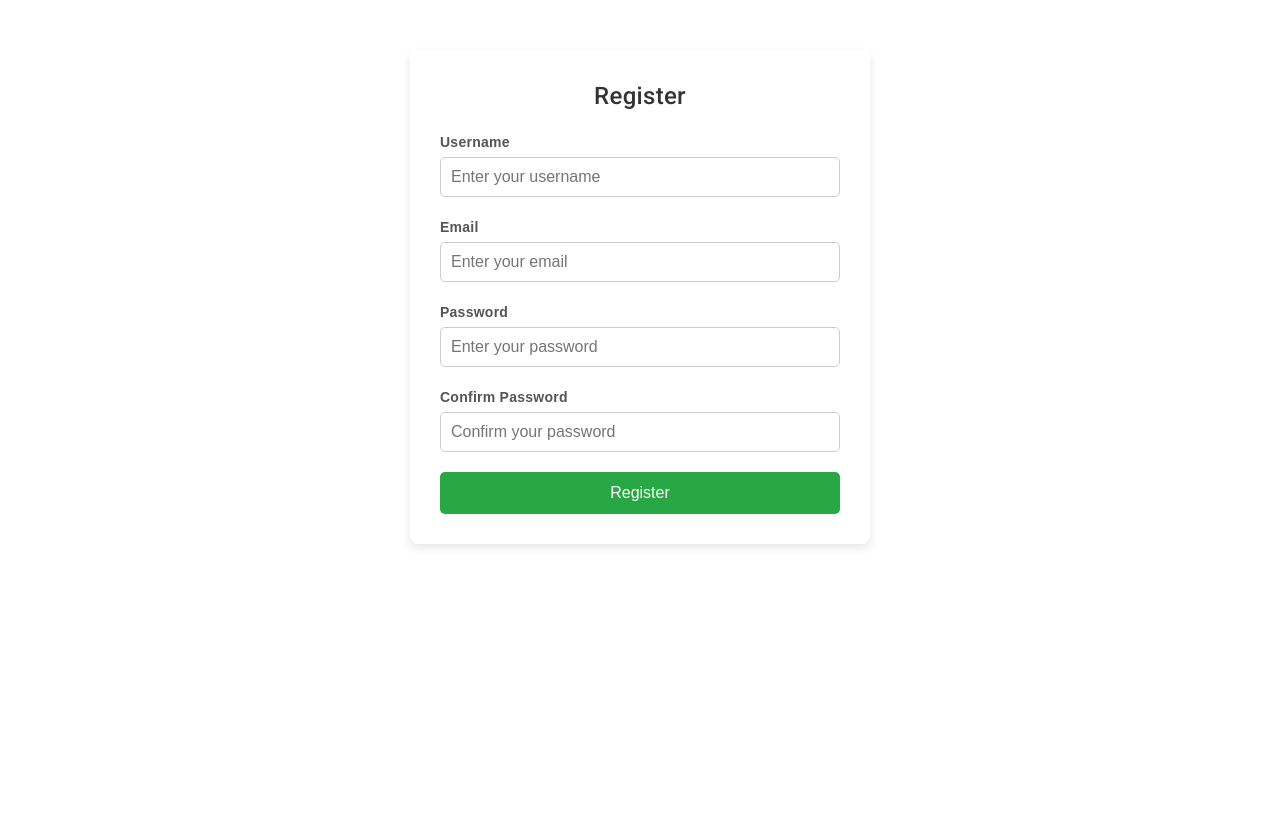
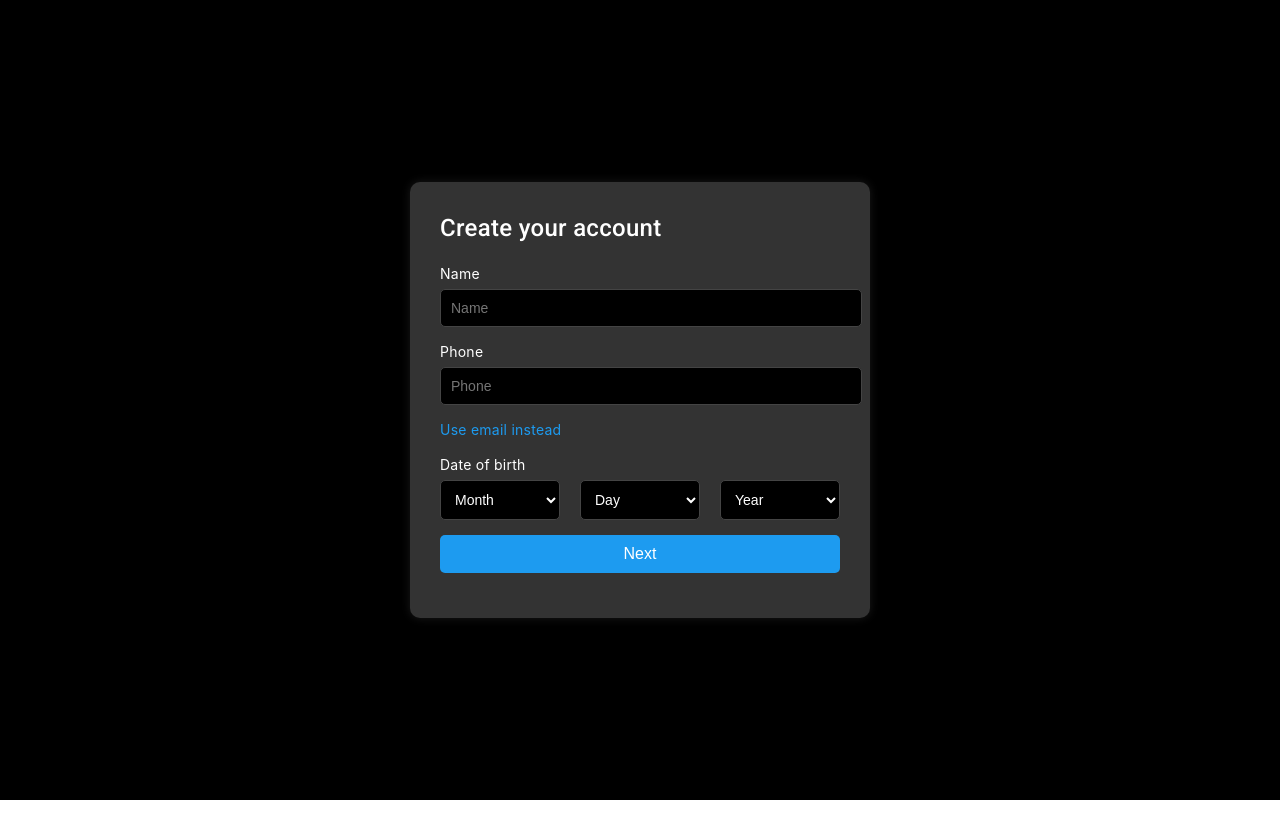
Before and after one commit to samyogacharya12/Twitter-demake-frontend, an Angular app: page /registration in a window 1280 px wide. Shown: the top 838 px of the page. After the commit the page ends 800 px from the top, so only its background shows below. Built offline with nearby package versions, Linux system fonts and the light colour scheme.

Commit message:
adding changes

```diff
--- a/src/app/dashboard/dashboard.component.html
+++ b/src/app/dashboard/dashboard.component.html
@@ -54,14 +54,14 @@
       <h3>Recent Posts</h3>
       <div class="user-info">
         <div class="circle-container">
-          <img src="https://i.postimg.cc/pXZ6F2Bd/Elon-Musk-Royal-Society.jpg" alt="Profile Picture" class="circular-image">
+          <img src="https://i.postimg.cc/gJ6hQ9yj/rose.jpg" alt="Profile Picture" class="circular-image">
         </div>
         <span class="username">{{ userName }}</span>
       </div>
 
       <div class="post">
         <div class="box">
-          <img src="https://i.postimg.cc/DyptQ6Kt/image.jpg" alt="Example post image" class="post-image" />
+          <img src="https://i.postimg.cc/gJ6hQ9yj/rose.jpg" alt="Example post image" class="post-image" />
         </div>
         <div class="reactions">
           <div class="reaction-container">
--- a/src/app/login/login.component.css
+++ b/src/app/login/login.component.css
@@ -1,91 +1,167 @@
-body {
-    font-family: Arial, Helvetica, sans-serif;
-    background-color: #f4f4f4;
-    margin: 0;
-    padding: 0;
+/* Modal Popup */
+.modal {
+  display: flex;
+  justify-content: center;
+  align-items: center;
+  position: fixed;
+  top: 0;
+  left: 0;
+  width: 100%;
+  height: 100%;
+  background-color: rgba(0, 0, 0, 0.5); /* Semi-transparent background */
+  z-index: 1000; /* Make sure it appears above everything else */
 }
 
-  form {
-    border: 3px solid #f1f1f1;
+.modal-content {
   background-color: #fff;
-    max-width: 600px; /* Increased width */
-    margin: 80px auto; /* Adjusted margin */
-    padding: 40px; /* Increased padding */
-    box-shadow: 0 6px 12px rgba(0,0,0,0.2); /* Increased shadow for depth */
+  padding: 20px;
+  border-radius: 10px;
+  width: 400px;
+  box-shadow: 0 0 10px rgba(0, 0, 0, 0.1);
 }
 
-  input[type=email], input[type=password] {
-    width: 100%;
-    padding: 18px 24px; /* Increased padding for more spacious fields */
-    margin: 10px 0; /* Adjusted margin */
-    border: 1px solid #ccc;
-    border-radius: 8px; /* Slightly increased border radius */
-    box-sizing: border-box;
-    font-size: 18px; /* Increased font size */
+.close {
+  float: right;
+  font-size: 20px;
+  cursor: pointer;
 }
 
-  button {
-    background-color: #04AA6D;
-    color: white;
-    padding: 18px 24px; /* Increased button size */
-    margin: 14px 0;
-    border: none;
-    cursor: pointer;
-    width: 100%;
-    border-radius: 8px; /* Increased border radius */
-    font-size: 20px; /* Increased font size */
+.close:hover {
+  color: red;
 }
 
-  button:hover {
-    opacity: 0.9;
+body {
+  margin: 0px;
+  width: 100%;
+  height: 100%;
+  background: #233540;
 }
-
-  .cancelbtn {
-    width: auto;
-    padding: 12px 24px; /* Increased cancel button padding */
-    background-color: #f44336;
-    border-radius: 6px;
+.header {
+  margin-top: 100px; /* Moves the title down */
+  display: flex;
 }
-
-  .imgcontainer {
-    text-align: center;
-    margin: 32px 0 16px 0; /* Increased margin for spacing */
+.main {
+  padding-top: 100px;
 }
-
-  img.avatar {
-    width: 35%; /* Slightly increased avatar size */
-    border-radius: 50%;
+.login-portal {
+  width: 600px;
+  height: 680px;
+  background: black;
+  margin: auto;
+  border-radius: 15px;
+  display: flex; /* Enable flexbox */
+  flex-direction: column; /* Align children vertically */
+  justify-content: flex-start; /* Change to adjust alignment (e.g., flex-start or center) */
 }
-
-  .container {
-    padding: 20px; /* Increased padding for container */
+.close-button{
+  font-size: 28px;
+  color: white;
+  width: 35px;
+  height: 35px;
+  background: black;
+  border-radius: 20px;
+  margin-left: 10px;
+  margin-top: 10px;
+  float: left;
+  cursor: pointer;
 }
-
-  .psw {
-    float: right;
-    padding-top: 18px; /* Adjusted padding */
+.close-button:hover{
+  background: #21201f;
 }
-
-  .container .checkbox {
-    margin-top: 18px; /* Adjusted margin */
+.logo-img{
+  margin-left: 240px;
+  margin-top: 7px;
+  width: 43px;
 }
-
-  @media screen and (max-width: 600px) {
-    form {
-      width: 95%; /* Increased width for mobile responsiveness */
+.title{
+  color: white;
+  font-family: "Segoe UI", Helvetica, Arial, sans-serif;
+  margin-left: 160px;
+  margin-top: 15px;
 }
-
-    .psw {
-      float: none;
-      display: block;
-      text-align: right;
+.login-btn{
+  height: 45px;
+  background: white;
+  margin-left: 160px;
+  margin-top: 10px;
+  padding-right: 80px;
+  border-radius: 30px;
 }
+.line{
+  color: #2e2c2c;
+  padding-left: 162px;
+  font-family: sans-serif;
 }
-
-  @media screen and (max-width: 400px) {
-    .cancelbtn, .psw {
-      width: 100%;
-      display: block;
-      text-align: center;
+.username-btn{
+  width: 312px;
+  margin-left: 160px;
+  margin-top: -11px;
+  height: 50px;
+  border: 1px solid #2e2c2c;
+  background: black;
+  border-radius: 5px;
+  font-family: sans-serif;
+  font-size: 16px;
 }
+.next-label{
+  color: black;
+  background: white;
+  float: left;
+  margin-left: 140px;
+  margin-top: 11px;
+  font-size: 16px;
+  font-weight: bold;
+  font-family: sans-serif;
+  margin-right: 55px;
 }
+.forgot-btn{
+  height: 45px;
+  background: black;
+  border: 1px solid #605d5d;
+  margin-left: 160px;
+  margin-top: 10px;
+  padding-right: 80px;
+  border-radius: 30px;
+  float: left;
+  cursor: pointer;
+}
+.forgot-btn:hover{
+  background: #21201f;
+}
+.forgot-label{
+  color: white;
+  background: black;
+  float: left;
+  margin-left: 90px;
+  margin-top: 11px;
+  font-size: 16px;
+  font-weight: bold;
+  font-family: sans-serif;
+  margin-right: 5px;
+  cursor: pointer;
+}
+.forgot-label:hover{
+  background: #21201f;
+}
+.para{
+  float: left;
+  color: #746f6f;
+  font-family: Verdana, Geneva, Tahoma, sans-serif;
+  margin-left: 160px;
+  margin-top: 50px;
+  font-size: 15px;
+}
+.link{
+  float: left;
+  margin-top: 50px;
+  margin-left: 5px;
+  text-decoration: none;
+  color: #0c4c8f;
+  cursor: pointer;
+}
+.link:hover{
+  text-decoration: underline;
+}
+input{
+  color: white;
+}
--- a/src/app/login/login.component.html
+++ b/src/app/login/login.component.html
@@ -1,9 +1,34 @@
-<div class="login-container">
-    <form>
-      <input type="email"  name="email" placeholder="Email" required />
-      <br>
-      <input type="password" name="password" placeholder="Password" required />
-      <br>
-      <button type="submit">Login</button>
-    </form>
+<body>
+  <div class="main">
+      <div class="login-portal">
+          <div class="header">
+              <h1 class="title">Sign in to Twitter Demake</h1>
+          </div>
+          <form class="twitter-form">
+              <div class="login">
+                  <p class="line">_________________or________________</p><br>
+                  <div *ngIf="!showPassword">
+                      <input class="username-btn" type="text" placeholder="Phone, email, or username"><br>
+                  </div>
+                  <div *ngIf="showPassword">
+                      <input class="username-btn" type="password" placeholder="Password"><br>
+                  </div>
+                  <button class="login-btn" type="button" (click)="showPasswordTab()">
+                      <span class="next-label">Next</span>
+                  </button>
+                  <button class="forgot-btn" type="submit">
+                      <span class="forgot-label">Forgot password?</span>
+                  </button>
+              </div>
+              <div class="sign-up">
+                  <p class="para">Don't have an account?</p>
+                  <a class="link" (click)="openSignUpPopup()">Sign up</a>
+              </div>
+          </form>
+      </div>
   </div>
+  <div class="modal" *ngIf="showSignUpModal">
+    <span class="close-button" (click)="closeSignUpPopup()">✖</span>
+    <app-registration></app-registration>
+  </div>
+</body>
--- a/src/app/registration/registration.component.css
+++ b/src/app/registration/registration.component.css
@@ -1,90 +1,77 @@
-/* Container for the registration form */
 .registration-container {
-    max-width: 400px;           /* Limit the form width */
-    margin: 50px auto;          /* Center the form horizontally */
-    padding: 30px;              /* Add padding inside the form */
-    background-color: #ffffff;  /* White background for the form */
-    border-radius: 8px;         /* Rounded corners */
-    box-shadow: 0px 4px 10px rgba(0, 0, 0, 0.1); /* Subtle shadow for a card-like effect */
-    font-family: 'Arial', sans-serif; /* Use a clean, readable font */
+  display: flex;
+  justify-content: center;
+  align-items: center;
+  height: 100vh;
+  background-color: #000; /* Black background */
 }
 
-  /* Form title */
-  h2 {
-    text-align: center;         /* Center the heading */
-    color: #333333;             /* Dark text color */
-    font-size: 24px;            /* Size the text appropriately */
-    margin-bottom: 20px;        /* Add some spacing below the title */
+.registration-form {
+  background-color: #333; /* Dark background for the form */
+  padding: 30px;
+  border-radius: 10px;
+  box-shadow: 0 0 10px rgba(255, 255, 255, 0.1); /* Light shadow */
+  width: 400px;
 }
 
-  /* Group for each form field */
-  .form-group {
-    margin-bottom: 20px;        /* Add spacing between fields */
+.registration-form h2 {
+  margin-bottom: 20px;
+  font-size: 24px;
+  color: #fff; /* White text for the heading */
 }
 
-  /* Label for the form fields */
-  label {
-    font-weight: bold;          /* Bold labels */
-    display: block;             /* Force labels to appear on their own lines */
-    margin-bottom: 5px;         /* Add space between the label and input */
-    color: #555555;             /* Medium grey label color */
+.form-group {
+  margin-bottom: 15px;
 }
 
-  /* Input fields */
-  input.form-control {
-    width: 100%;                /* Full width for input fields */
-    padding: 10px;              /* Add padding inside the inputs */
-    border: 1px solid #cccccc;  /* Light grey border */
-    border-radius: 5px;         /* Rounded input edges */
-    font-size: 16px;            /* Larger font for readability */
-    color: #333333;             /* Dark text color */
-    box-sizing: border-box;     /* Ensure padding is included in width */
-    transition: border-color 0.3s ease; /* Smooth border color change on focus */
+.form-group label {
+  display: block;
+  font-size: 14px;
+  margin-bottom: 5px;
+  color: #fff; /* White label text */
 }
 
-  /* Change border color when input is focused */
-  input.form-control:focus {
-    border-color: #007bff;      /* Blue border on focus */
-    outline: none;              /* Remove the default focus outline */
+.form-group input,
+.form-group select {
+  width: 100%;
+  padding: 10px;
+  font-size: 14px;
+  background-color: #000; /* Black input background */
+  color: #fff; /* White text inside inputs */
+  border: 1px solid #444; /* Darker border */
+  border-radius: 5px;
 }
 
-  /* Error message styling */
-  small {
-    color: #dc3545;             /* Red color for error messages */
-    display: block;             /* Display error messages on their own lines */
-    margin-top: 5px;            /* Add spacing above error messages */
+.dob-fields {
+  display: flex;
+  justify-content: space-between;
 }
 
-  /* Submit button styling */
-  button.btn {
-    width: 100%;                /* Full width button */
-    padding: 12px;              /* Padding inside the button */
-    background-color: #28a745;  /* Blue background */
-    color: #ffffff;             /* White text */
-    border: none;               /* No border */
-    border-radius: 5px;         /* Rounded button edges */
-    font-size: 16px;            /* Larger font size */
+.dob-fields select {
+  width: 30%;
 }
 
-  button.btn {
-    cursor: pointer; /* Ensures the pointer cursor appears on hover */
-    /* Other styles */
+.alternate-option {
+  margin-bottom: 15px;
 }
 
-
-
-  /* Red border for invalid input fields */
-  input.ng-invalid.ng-touched {
-    border-color: #dc3545;       /* Red border for invalid fields */
+.alternate-option a {
+  color: #1d9bf0; /* Blue link color */
+  text-decoration: none;
+  font-size: 14px;
 }
 
-  /* Responsive Design - Mobile View */
-  @media (max-width: 576px) {
-    .registration-container {
-      padding: 20px;            /* Reduce padding for smaller screens */
+.submit-btn {
+  width: 100%;
+  padding: 10px;
+  background-color: #1d9bf0; /* Blue button background */
+  color: white;
+  border: none;
+  border-radius: 5px;
+  font-size: 16px;
+  cursor: pointer;
 }
 
-    h2 {
-      font-size: 20px;          /* Reduce font size of the title */
+.submit-btn:hover {
+  background-color: #0d8af0; /* Hover effect */
 }
-  }
--- a/src/app/registration/registration.component.html
+++ b/src/app/registration/registration.component.html
@@ -1,42 +1,62 @@
 <div class="registration-container">
-    <form [formGroup]="registrationForm" (ngSubmit)="onSubmit()">
-      <h2>Register</h2>
+  <div class="registration-form">
+    <h2>Create your account</h2>
+    <form (ngSubmit)="onSubmit()">
+      <!-- Name Field -->
+      <div class="form-group">
+        <label for="name">Name</label>
+        <input
+          type="text"
+          id="name"
+          [(ngModel)]="user.name"
+          name="name"
+          maxlength="50"
+          placeholder="Name"
+          required
+        />
+      </div>
 
+      <!-- Phone Field -->
       <div class="form-group">
-        <label for="username">Username</label>
-        <input id="username" formControlName="username" type="text" class="form-control" placeholder="Enter your username" />
-        <div *ngIf="registrationForm.get('username')?.invalid && registrationForm.get('username')?.touched">
-          <small *ngIf="registrationForm.get('username')?.errors?.['required']">Username is required.</small>
-          <small *ngIf="registrationForm.get('username')?.errors?.['minlength']">Username must be at least 4 characters long.</small>
+        <label for="phone">Phone</label>
+        <input
+          type="tel"
+          id="phone"
+          [(ngModel)]="user.phone"
+          name="phone"
+          placeholder="Phone"
+        />
+      </div>
+
+      <div class="alternate-option">
+        <a href="#" (click)="useEmailInstead()">Use email instead</a>
+      </div>
+
+      <!-- Date of Birth -->
+      <div class="form-group">
+        <label>Date of birth</label>
+        <div class="dob-fields">
+          <select [(ngModel)]="user.dobMonth" name="dobMonth" required>
+            <option value="" disabled selected>Month</option>
+            <option *ngFor="let month of months">{{ month }}</option>
+          </select>
+
+          <select [(ngModel)]="user.dobDay" name="dobDay" required>
+            <option value="" disabled selected>Day</option>
+            <option *ngFor="let day of days">{{ day }}</option>
+          </select>
+
+          <select [(ngModel)]="user.dobYear" name="dobYear" required>
+            <option value="" disabled selected>Year</option>
+            <option *ngFor="let year of years">{{ year }}</option>
+          </select>
         </div>
       </div>
 
+      <!-- Submit Button -->
       <div class="form-group">
-        <label for="email">Email</label>
-        <input id="email" formControlName="email" type="email" class="form-control" placeholder="Enter your email" />
-        <div *ngIf="registrationForm.get('email')?.invalid && registrationForm.get('email')?.touched">
-          <small *ngIf="registrationForm.get('email')?.errors?.['required']">Email is required.</small>
-          <small *ngIf="registrationForm.get('email')?.errors?.['email']">Invalid email address.</small>
-        </div>
+        <button type="submit" class="submit-btn">Next</button>
       </div>
-
-      <div class="form-group">
-        <label for="password">Password</label>
-        <input id="password" formControlName="password" type="password" class="form-control" placeholder="Enter your password" />
-        <div *ngIf="registrationForm.get('password')?.invalid && registrationForm.get('password')?.touched">
-          <small *ngIf="registrationForm.get('password')?.errors?.['required']">Password is required.</small>
-          <small *ngIf="registrationForm.get('password')?.errors?.['minlength']">Password must be at least 6 characters long.</small>
-        </div>
-      </div>
-
-      <div class="form-group">
-        <label for="confirmPassword">Confirm Password</label>
-        <input id="confirmPassword" formControlName="confirmPassword" type="password" class="form-control" placeholder="Confirm your password" />
-        <div *ngIf="registrationForm.errors?.['mismatch'] && registrationForm.get('confirmPassword')?.touched">
-          <small>Passwords do not match.</small>
-        </div>
-      </div>
-
-      <button type="submit"  class="btn" [disabled]="registrationForm.invalid">Register</button>
     </form>
   </div>
+</div>
--- a/src/app/registration/registration.component.ts
+++ b/src/app/registration/registration.component.ts
@@ -6,31 +6,24 @@ import { ReactiveFormsModule } from '@angular/forms';  // Import ReactiveFormsMo
   templateUrl: './registration.component.html',
   styleUrls: ['./registration.component.css']
 })
-export class RegistrationComponent implements OnInit{
-  registrationForm: FormGroup;
+export class RegistrationComponent{
+  user = {
+    name: '',
+    phone: '',
+    dobMonth: '',
+    dobDay: '',
+    dobYear: ''
+  };
 
-  constructor(private fb: FormBuilder) {
-    this.registrationForm = this.fb.group({
-      username: ['', Validators.required],
-      email: ['', [Validators.required, Validators.email]],
-      password: ['', [Validators.required, Validators.minLength(6)]],
-      confirmPassword: ['', Validators.required]
-    }, { validator: this.passwordMatchValidator });
+  months = ['January', 'February', 'March', 'April', 'May', 'June', 'July', 'August', 'September', 'October', 'November', 'December'];
+  days = Array.from({ length: 31 }, (_, i) => i + 1);
+  years = Array.from({ length: 100 }, (_, i) => new Date().getFullYear() - i);
+
+  onSubmit() {
+    console.log('User data:', this.user);
   }
 
-  ngOnInit(): void {}
-
-  passwordMatchValidator(form: FormGroup) {
-    return form.get('password')?.value === form.get('confirmPassword')?.value
-      ? null : { 'mismatch': true };
-  }
-
-  onSubmit() {
-    if (this.registrationForm.valid) {
-      console.log(this.registrationForm.value);
-      // Send registration data to your API
-    } else {
-      console.log("Form is invalid");
-    }
+  useEmailInstead() {
+    console.log('Switching to email input');
   }
 }
```
Also changed, not shown: src/app/login/login.component.ts (+18 -3 lines). Lines whose indentation alone changed are shown as unchanged.
